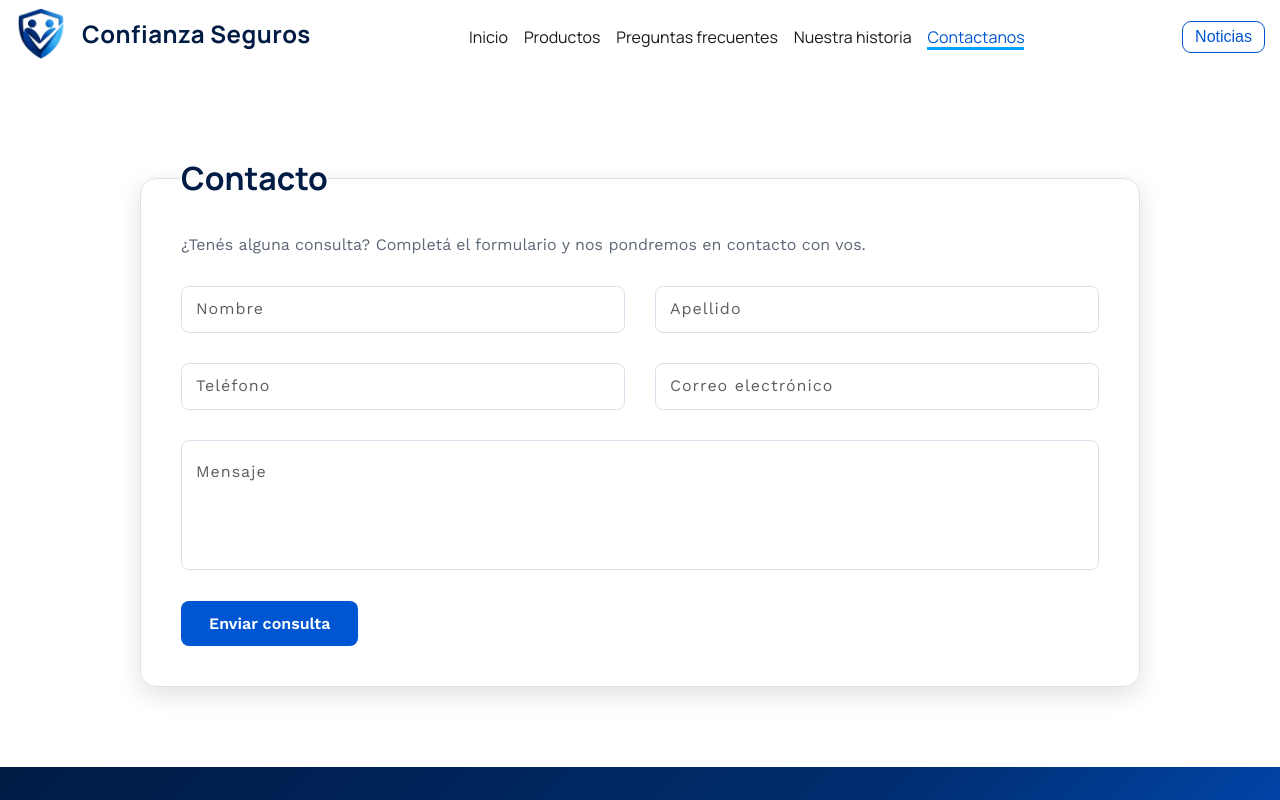
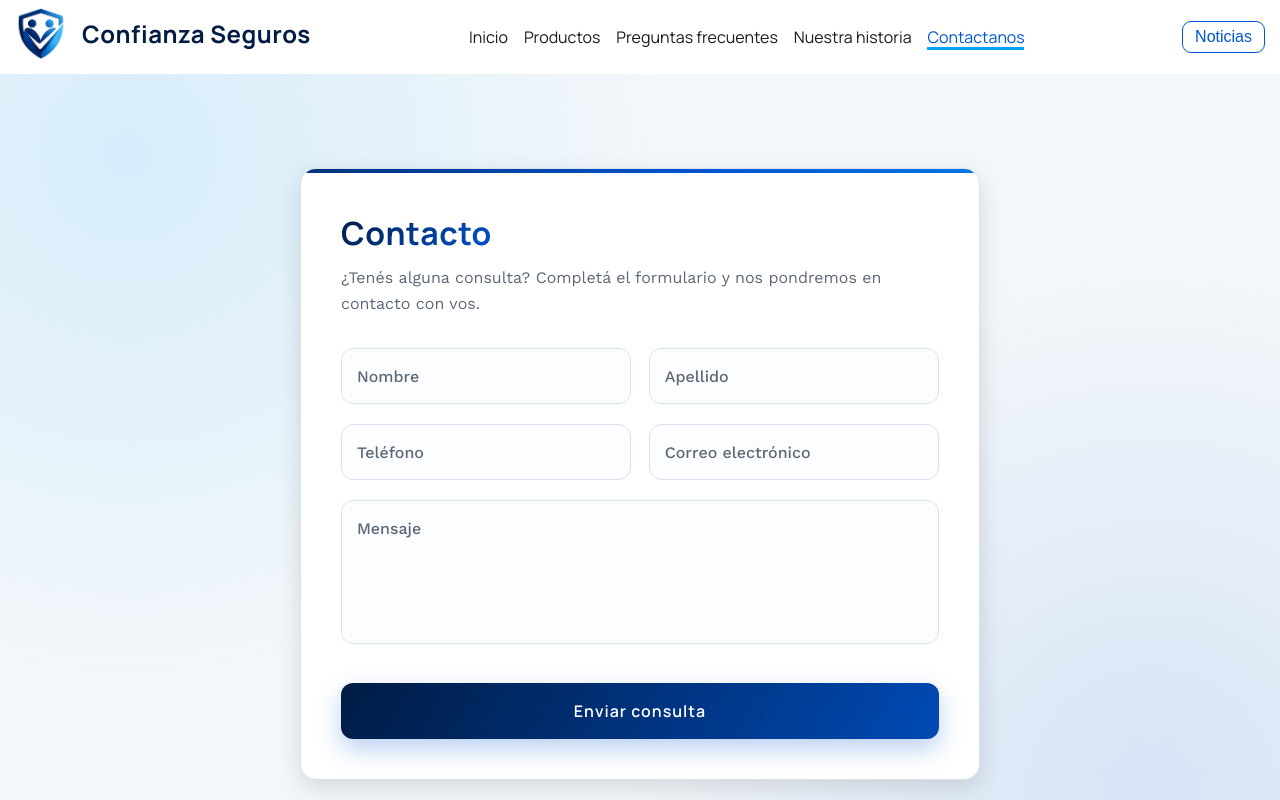
Before and after one commit to Gian282004/ConfianzaSeguros, a React (Vite) app: page /contacto in a window 1280 px wide. Shown: the top 800 px of the page. Built offline with nearby package versions, Linux system fonts and the light colour scheme.

Commit message:
Update contact form with claude obviously

```diff
--- a/src/components/Contact.css
+++ b/src/components/Contact.css
@@ -1,183 +1,319 @@
+/* ============ Contenedor ============ */
 .form-container {
-    width: min(100% - 40px, 1000px);
-    margin: 0 auto;
-    padding: 80px 0;
+  min-height: 100vh;
+  display: grid;
+  place-items: center;
+  padding: 3rem 1.25rem;
+  background:
+    radial-gradient(circle at 10% 10%, rgba(0, 163, 255, .12), transparent 40%),
+    radial-gradient(circle at 90% 90%, rgba(0, 86, 210, .12), transparent 40%),
+    var(--background);
+  font-family: var(--font-body);
+  color: var(--text-primary);
 }
-
-
-
-.form-content {
-    display: flex;
-    flex-direction: column;
-    gap: 24px;
-    padding: 40px;
+.contact-form {
+  width: 100%;
+  max-width: 680px;
   background: var(--surface);
   border: 1px solid var(--border-color);
   border-radius: var(--radius-lg);
   box-shadow: var(--shadow-md);
+  padding: 2.5rem;
+  position: relative;
+  overflow: hidden;
+  animation: card-in .8s var(--ease-out) both;
 }
-
+/* Barra de acento animada arriba */
+.contact-form::before {
+  content: "";
+  position: absolute;
+  inset: 0 0 auto 0;
+  height: 4px;
+  background: linear-gradient(90deg, var(--primary), var(--secondary), var(--accent), var(--secondary));
+  background-size: 300% 100%;
+  animation: gradient-flow 6s linear infinite;
+}
+@keyframes card-in {
+  from { opacity: 0;}
+  to   { opacity: 1;}
+}
+@keyframes gradient-flow {
+  to { background-position: -300% 0; }
+}
+/* ============ Fieldset ============ */
+.form-content {
+  border: none;
+  padding: 0;
+  margin: 0;
+  min-width: 0;
+  transition: opacity var(--dur-base) var(--ease-out);
+}
+.form-content:disabled {
+  opacity: .7;
+  cursor: progress;
+}
 .form-content legend {
-    padding: 0;
-    color: var(--primary);
   font-family: var(--font-heading);
   font-size: var(--fs-h2);
   font-weight: var(--fw-bold);
+  color: var(--primary);
+  letter-spacing: var(--letter-spacing-s);
+  padding: 0;
+  margin-bottom: var(--gap-m);
+  background: linear-gradient(135deg, var(--primary), var(--secondary));
+  -webkit-background-clip: text;
+  background-clip: text;
+  -webkit-text-fill-color: transparent;
+  animation: fade-slide .6s var(--ease-out) .1s both;
 }
-
 .form-description {
-    margin: -10px 0 4px;
-
   color: var(--text-secondary);
-
-    font-family: var(--font-body);
   font-size: var(--fs-body);
   line-height: 1.6;
+  margin: 0 0 2rem;
+  animation: fade-slide .6s var(--ease-out) .2s both;
 }
-
+@keyframes fade-slide {
+  from { opacity: 0; transform: translateY(10px); }
+  to   { opacity: 1; transform: none; }
+}
+/* ============ Grid ============ */
 .form-grid {
   display: grid;
-    grid-template-columns: 1fr 1fr;
-    gap: 30px;
+  grid-template-columns: repeat(2, 1fr);
+  gap: 1.25rem 1.1rem;
 }
-
+@media (max-width: 560px) {
+  .form-grid { grid-template-columns: 1fr; }
+  .contact-form { padding: 1.75rem 1.25rem; }
+}
+/* Entrada escalonada de cada campo */
 .form-field {
   position: relative;
+  animation: fade-slide .6s var(--ease-out) both;
 }
-
+.form-field:nth-child(1) { animation-delay: .25s; }
+.form-field:nth-child(2) { animation-delay: .3s; }
+.form-field:nth-child(3) { animation-delay: .35s; }
+.form-field:nth-child(4) { animation-delay: .4s; }
+.form-field:nth-child(5) { animation-delay: .45s; }
 .form-field--full {
   grid-column: 1 / -1;
 }
-
-/* 1. Estado por defecto: Label dentro del input */
+/* ============ Floating labels ============ */
 .form-field label {
   position: absolute;
-    left: 15px;
-    top: 50%;
-    transform: translateY(-50%);
-    opacity: 0.7;
+  left: 1rem;
+  top: 1.05rem;
   font-family: var(--font-body);
   font-size: var(--fs-body);
-    color: var(--text-primary);
-    letter-spacing: 1px;
-    pointer-events: none; /* Permite hacer click a través del label */
-    background-color: var(--surface); /* Tapado limpio del borde */
-    /* Transición suave de posición, tamaño y color */
-    transition: all .2s ease;
+  font-weight: var(--fw-medium);
+  color: var(--text-secondary);
+  pointer-events: none;
   transform-origin: left top;
+  transition:
+    transform var(--dur-base) var(--ease-spring),
+    color var(--dur-fast) ease,
+    background-color var(--dur-fast) ease;
+  z-index: 1;
+  padding: 0 .3rem;
+  margin-left: -.3rem;
+  border-radius: 4px;
 }
-
-/* Ajuste específico si es textarea */
-.form-field:has(textarea) label {
-    top: 20px;
-    transform: none;
-}
-
 .form-field input,
 .form-field textarea {
   width: 100%;
-    box-sizing: border-box;
-    padding: 13px 15px;
-    border: 1px solid var(--border-color);
-    border-radius: var(--radius-sm);
-    background: var(--surface);
+  font: inherit;
+  font-size: var(--fs-body);
   color: var(--text-primary);
-    font-family: var(--font-body);
-    font-size: var(--fs-body);
+  background: #fbfdff;
+  border: 1.5px solid var(--border-color);
+  border-radius: var(--radius-md);
+  padding: 1.35rem 1rem .6rem;
   outline: none;
-    transition: border-color 200ms ease, box-shadow 200ms ease;
+  transition:
+    border-color var(--dur-fast) ease,
+    box-shadow var(--dur-fast) ease,
+    background-color var(--dur-fast) ease,
+    transform var(--dur-fast) var(--ease-out);
+  -webkit-appearance: none;
+  appearance: none;
 }
-
+.form-field input {
+  height: 3.5rem;
+}
 .form-field textarea {
+  min-height: 9rem;
   resize: none;
-    min-height: 130px;
+  line-height: 1.5;
+  padding-top: 1.6rem;
 }
-
+/* Label flotante: cuando el input está vacío y sin foco queda "adentro" */
+/* Cuando hay foco o contenido, sube y se achica */
+.form-field:has(input:not(:placeholder-shown)) label,
+.form-field:has(textarea:not(:placeholder-shown)) label,
+.form-field:focus-within label {
+  transform: translate(0, -.95rem) scale(.78);
+  color: var(--secondary);
+  background-color: var(--surface);
+}
+/* Fallback para navegadores sin :has() */
+.form-field:focus-within label { color: var(--secondary); }
 .form-field input:focus,
 .form-field textarea:focus {
-    border-color: var(--secondary);
-
+  border-color: var(--accent);
+  background: var(--surface);
+  box-shadow: var(--shadow-glow);
+  transform: translateY(-1px);
 }
-
-/* 2. Estado Floating: Focus o cuando el input ya tiene texto */
-.form-field:focus-within label,
-.form-field:has(input:not(:placeholder-shown)) label,
-.form-field:has(textarea:not(:placeholder-shown)) label {
-    opacity: 1;
-    color: var(--secondary); /* Resalta con el color del foco */
+.form-field:focus-within label {
+  color: var(--secondary);
+}
+/* Hover sutil */
+.form-field input:hover:not(:focus),
+.form-field textarea:hover:not(:focus) {
+  border-color: #b8c7d9;
+}
+/* Error de validación (solo después de interactuar) */
+.form-field input:user-invalid,
+.form-field textarea:user-invalid {
+  border-color: var(--error);
+  animation: shake .4s var(--ease-out);
+}
+.form-field input:user-invalid ~ label,
+.form-field textarea:user-invalid ~ label,
+.form-field:has(:user-invalid) label {
+  color: var(--error);
+}
+.form-field:has(:user-invalid) label {
+  color: var(--error);
+}
+@keyframes shake {
+  0%, 100% { transform: translateX(0); }
+  20%      { transform: translateX(-6px); }
+  40%      { transform: translateX(6px); }
+  60%      { transform: translateX(-4px); }
+  80%      { transform: translateX(4px); }
+}
+/* ============ Botón ============ */
+.form-submit {
+  position: relative;
+  overflow: hidden;
+  margin-top: 2rem;
+  width: 100%;
+  height: 3.5rem;
+  border: none;
+  border-radius: var(--radius-md);
+  font-family: var(--font-heading);
+  font-size: var(--fs-body);
+  font-weight: var(--fw-semibold);
+  letter-spacing: var(--letter-spacing-m);
+  color: #fff;
+  cursor: pointer;
+  background: linear-gradient(120deg, var(--primary), var(--secondary) 65%, var(--accent));
+  background-size: 200% 100%;
+  box-shadow: 0 10px 24px rgba(0, 86, 210, .28);
+  transition:
+    background-position .6s var(--ease-out),
+    transform var(--dur-fast) var(--ease-out),
+    box-shadow var(--dur-base) var(--ease-out);
+  animation: fade-slide .6s var(--ease-out) .5s both;
+}
+/* Brillo que cruza el botón */
+.form-submit::after {
+  content: "";
+  position: absolute;
+  top: 0;
+  left: -75%;
+  width: 50%;
+  height: 100%;
+  background: linear-gradient(105deg, transparent, rgba(255, 255, 255, .35), transparent);
+  transform: skewX(-20deg);
+  transition: left .7s var(--ease-out);
+}
+.form-submit:hover:not(:disabled) {
+  background-position: 100% 0;
+  transform: translateY(-2px);
+  box-shadow: 0 14px 32px rgba(0, 86, 210, .36);
+}
+.form-submit:hover:not(:disabled)::after {
+  left: 125%;
+}
+.form-submit:active:not(:disabled) {
+  transform: translateY(0) scale(.98);
+}
+.form-submit:focus-visible {
+  outline: none;
+  box-shadow: var(--shadow-glow), 0 10px 24px rgba(0, 86, 210, .28);
+}
+.form-submit:disabled {
+  cursor: wait;
+  opacity: .85;
+}
+/* Estado de carga: puntos animados */
+.form-submit:disabled::before {
+  content: "";
+  display: inline-block;
+  width: 14px;
+  height: 14px;
+  margin-right: .6rem;
+  vertical-align: -2px;
+  border: 2px solid rgba(255, 255, 255, .4);
+  border-top-color: #fff;
+  border-radius: 50%;
+  animation: spin .8s linear infinite;
+}
+@keyframes spin {
+  to { transform: rotate(360deg); }
+}
+/* ============ Mensajes de estado ============ */
+.status-message {
+  margin: 1.5rem 0 0;
+  padding: .9rem 1.1rem;
+  border-radius: var(--radius-sm);
   font-size: var(--fs-small);
-    font-weight: var(--fw-semibold);
-    /* Movemos el label hacia la parte superior de la línea del borde */
-    top: 0;
-    transform: translateY(-50%);
+  font-weight: var(--fw-medium);
+  text-align: center;
+  border: 1px solid transparent;
+  animation: pop-in .5s var(--ease-spring) both;
+}
+.status-message.success {
+  color: var(--success);
+  background: #e8f8f0;
+  border-color: #bfe8d2;
+}
+.status-message.error {
+  color: var(--error);
+  background: #fff1f1;
+  border-color: #ffc9c9;
+  animation: pop-in .5s var(--ease-spring) both, shake .5s var(--ease-out) .5s;
+}
+@keyframes pop-in {
+  from { opacity: 0; transform: scale(.92) translateY(6px); }
+  to   { opacity: 1; transform: none; }
 }
 
 
-/* Sobreescribir el color de fondo y texto del autocompletado */
+/* Autocompletado del navegador */
 .form-field input:-webkit-autofill,
 .form-field input:-webkit-autofill:hover,
 .form-field input:-webkit-autofill:focus,
 .form-field textarea:-webkit-autofill,
 .form-field textarea:-webkit-autofill:hover,
 .form-field textarea:-webkit-autofill:focus {
-    -webkit-box-shadow: 0 0 0px 1000px var(--surface) inset !important;
+    -webkit-box-shadow: 0 0 0 1000px var(--surface) inset !important;
     -webkit-text-fill-color: var(--text-primary) !important;
     transition: background-color 5000s ease-in-out 0s;
 }
 
-.form-submit {
-    align-self: flex-start;
-
-    padding: 13px 28px;
-
-    border: none;
-    border-radius: var(--radius-sm);
-
-    background: var(--secondary);
-    color: white;
-
-    font-family: var(--font-body);
-    font-size: var(--fs-body);
-    font-weight: var(--fw-semibold);
-
-    cursor: pointer;
-
-    transition:
-        background 200ms ease,
-        transform 200ms ease,
-        box-shadow 200ms ease;
-}
-
-.form-submit:hover {
-    background: var(--primary);
-    transform: translateY(-2px);
-    box-shadow: var(--shadow-sm);
-}
-
-.form-submit:active {
-    transform: translateY(0);
-}
-
-@media (max-width: 700px) {
-
-    .form-container {
-        width: min(100% - 24px, 1000px);
-        padding: 50px 0;
-    }
-
-    .form-content {
-        padding: 28px 20px;
-    }
-
-    .form-grid {
-        grid-template-columns: 1fr;
-    }
-
-    .form-field--full {
-        grid-column: auto;
-    }
-
-    .form-submit {
-        width: 100%;
+/* ============ Accesibilidad ============ */
+@media (prefers-reduced-motion: reduce) {
+  *,
+  *::before,
+  *::after {
+    animation-duration: .01ms !important;
+    animation-iteration-count: 1 !important;
+    transition-duration: .01ms !important;
+    scroll-behavior: auto !important;
   }
 }
--- a/src/components/Contact.tsx
+++ b/src/components/Contact.tsx
@@ -1,12 +1,15 @@
-import {  useState } from "react";
+import { useState } from "react";
 import "./Contact.css";
 
 export function Contact() {
 const [isSubmitting, setIsSubmitting] = useState(false);
-  const [statusMessage, setStatusMessage] = useState<string | null>(null);
+const [statusMessage, setStatusMessage] = useState<{success:boolean, message:string} | null>(null);
 
-  const handleSubmit = async (event: React.FormEvent<HTMLFormElement>) => {
+const handleSubmit = async (
+    event: React.FormEvent<HTMLFormElement>
+) => {
     event.preventDefault();
+
     setIsSubmitting(true);
     setStatusMessage(null);
 
@@ -32,11 +35,14 @@ export function Contact() {
             throw new Error("No se pudo enviar el formulario");
         }
 
-      setStatusMessage("¡Mensaje enviado con éxito!");
-      formElement.reset(); // Limpia los campos
+        setStatusMessage({ success:true, message:"¡Mensaje enviado con éxito!"});
+        formElement.reset();
     } catch (error) {
         console.error(error);
-      setStatusMessage("Hubo un error al enviar la consulta. Inténtalo nuevamente.");
+
+        setStatusMessage(
+            { success:false, message:"Hubo un error al enviar la consulta. Inténtalo nuevamente."}
+        );
     } finally {
         setIsSubmitting(false);
     }
@@ -44,51 +50,87 @@ export function Contact() {
 
 return (
     <section className="form-container">
-      <form className="contact-form"  onSubmit={handleSubmit}>
+        <form className="contact-form" onSubmit={handleSubmit}>
             <fieldset className="form-content" disabled={isSubmitting}>
                 <legend>Contacto</legend>
 
                 <p className="form-description">
-            ¿Tenés alguna consulta? Completá el formulario y nos pondremos en contacto con vos.
+                    ¿Tenés alguna consulta? Completá el formulario y nos
+                    pondremos en contacto con vos.
                 </p>
 
                 <div className="form-grid">
                     <div className="form-field">
                         <label htmlFor="nombre">Nombre</label>
-              <input type="text" name="nombre" id="nombre" placeholder=" " required  />
+                        <input
+                            type="text"
+                            name="nombre"
+                            id="nombre"
+                            placeholder=" "
+                            required
+                        />
                     </div>
 
                     <div className="form-field">
                         <label htmlFor="apellido">Apellido</label>
-              <input type="text" name="apellido" id="apellido" placeholder=" " required />
+                        <input
+                            type="text"
+                            name="apellido"
+                            id="apellido"
+                            placeholder=" "
+                            required
+                        />
                     </div>
 
                     <div className="form-field">
                         <label htmlFor="telefono">Teléfono</label>
-              <input type="tel" name="telefono" id="telefono" placeholder=" " required />
+                        <input
+                            type="tel"
+                            name="telefono"
+                            id="telefono"
+                            placeholder=" "
+                            required
+                        />
                     </div>
 
                     <div className="form-field">
                         <label htmlFor="email">Correo electrónico</label>
-              <input type="email" name="email" id="email" placeholder=" " required />
+                        <input
+                            type="email"
+                            name="email"
+                            id="email"
+                            placeholder=" "
+                            required
+                        />
                     </div>
 
                     <div className="form-field form-field--full">
                         <label htmlFor="mensaje">Mensaje</label>
-              <textarea name="mensaje" id="mensaje" placeholder=" " required />
+                        <textarea
+                            name="mensaje"
+                            id="mensaje"
+                            placeholder=" "
+                            required
+                        />
                     </div>
                 </div>
 
-          <button className="form-submit" type="submit" disabled={isSubmitting}>
+                <button
+                    className="form-submit"
+                    type="submit"
+                    disabled={isSubmitting}
+                >
                     {isSubmitting ? "Enviando..." : "Enviar consulta"}
                 </button>
 
-          {statusMessage && <p className="status-message">{statusMessage}</p>}
+                {statusMessage && (
+                    <p className={`status-message ${statusMessage.success ? 'success' : 'error'}`} role="status">
+                        {statusMessage.message}
+                    </p>
+                )}
             </fieldset>
         </form>
+    </section>
+);
 
-    </section>
-
-
-  );
 }
--- a/src/components/Footer.tsx
+++ b/src/components/Footer.tsx
@@ -59,9 +59,9 @@ export function Footer() {
                 <article className="footer-content-item">
                     <h3>Productores Asesores</h3>
                     <p>Martin Ballesteros</p>
-                    <small>Matrícula SSN N.º 44323</small>
+                    <small>Matrícula SSN N.º 63788</small>
                     <p>Nayla Fernández</p>
-                    <small>Matrícula SSN N.º 44323</small>
+                    <small>Matrícula SSN N.º 103984</small>
                 </article>
 
             </section>
--- a/src/styles/theme.css
+++ b/src/styles/theme.css
@@ -4,54 +4,50 @@
   --primary: #001B44;
   --secondary: #0056D2;
   --accent: #00A3FF;
-
   /* Backgrounds */
   --background: #F4F7FA;
   --surface: #FFFFFF;
-
+  --success:#0b6b3a;
+  --error: #f53434;
   /* Text */
   --text-primary: #1B1B1B;
   --text-secondary: #5D6778;
-
   /* Borders */
   --border-color: #D9E2EC;
-
   /* Tipografía */
   --font-heading: "Manrope", sans-serif;
   --font-body: "Work Sans", sans-serif;
-
   /* Tamaños */
   --fs-h1: 3rem;
   --fs-h2: 2rem;
   --fs-h3: 1.5rem;
   --fs-body: 1rem;
   --fs-small: .875rem;
-
   /* Pesos */
   --fw-regular: 400;
   --fw-medium: 500;
   --fw-semibold: 600;
   --fw-bold: 700;
-
   /* Bordes */
   --radius-sm: .5rem;
   --radius-md: .75rem;
   --radius-lg: 1rem;
-
   /* Sombras */
-  --shadow-sm: 0 2px 8px rgba(0,0,0,.08);
-  --shadow-md: 0 8px 24px rgba(0,0,0,.12);
-
+  --shadow-sm: 0 2px 8px rgba(0, 0, 0, .08);
+  --shadow-md: 0 8px 24px rgba(0, 0, 0, .12);
+  --shadow-glow: 0 0 0 4px rgba(0, 163, 255, .18);
   /* Espaciado */
   --letter-spacing-s: 0.5px;
   --letter-spacing-m: 1px;
   --letter-spacing-l: 1.5px;
   --letter-spacing-xl: 2px;
-
   /* Gaps */
   --gap-s: .25rem;
   --gap-m: .5rem;
   --gap-l: .5rem;
-
-
+  /* Motion */
+  --ease-out: cubic-bezier(.22, .61, .36, 1);
+  --ease-spring: cubic-bezier(.34, 1.56, .64, 1);
+  --dur-fast: .2s;
+  --dur-base: .4s;
 }
```
Also changed, not shown: src/components/header/HeaderDesktop.tsx (+5 -3 lines). Lines whose indentation alone changed are shown as unchanged.
